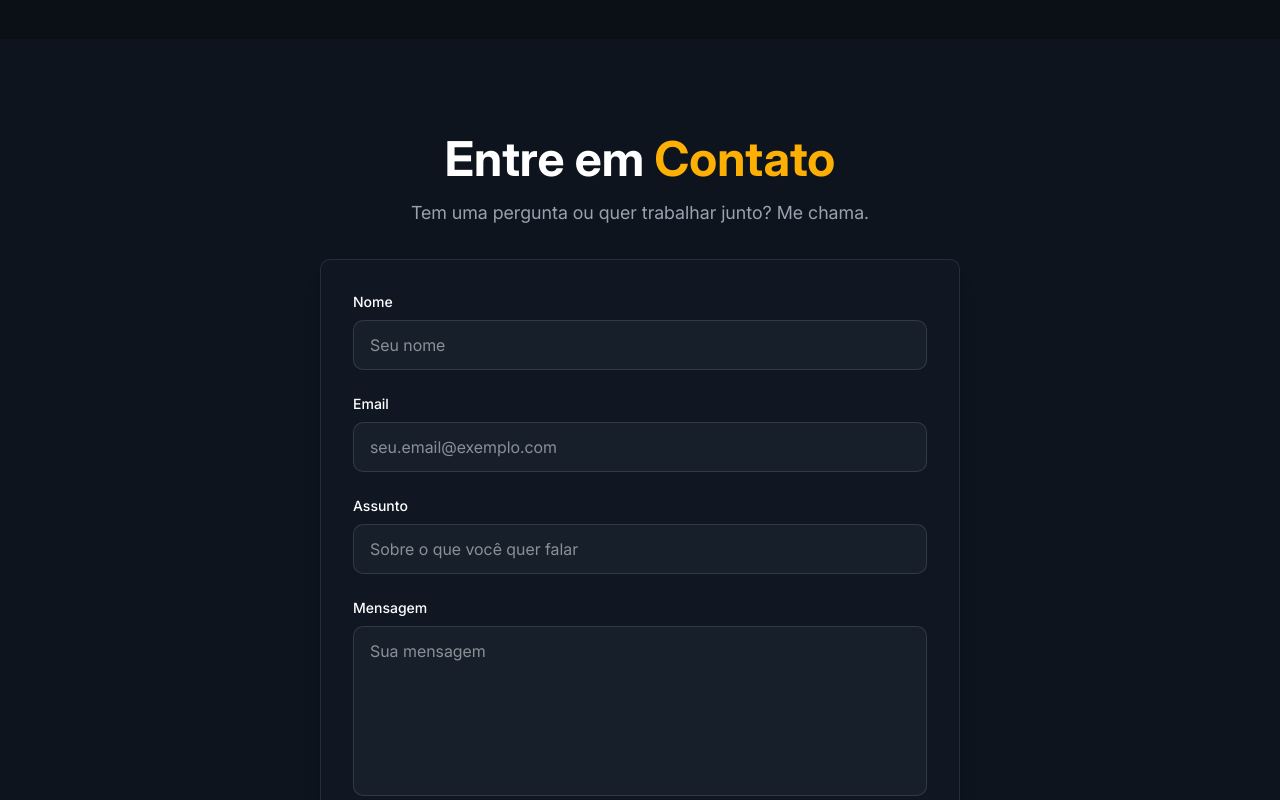
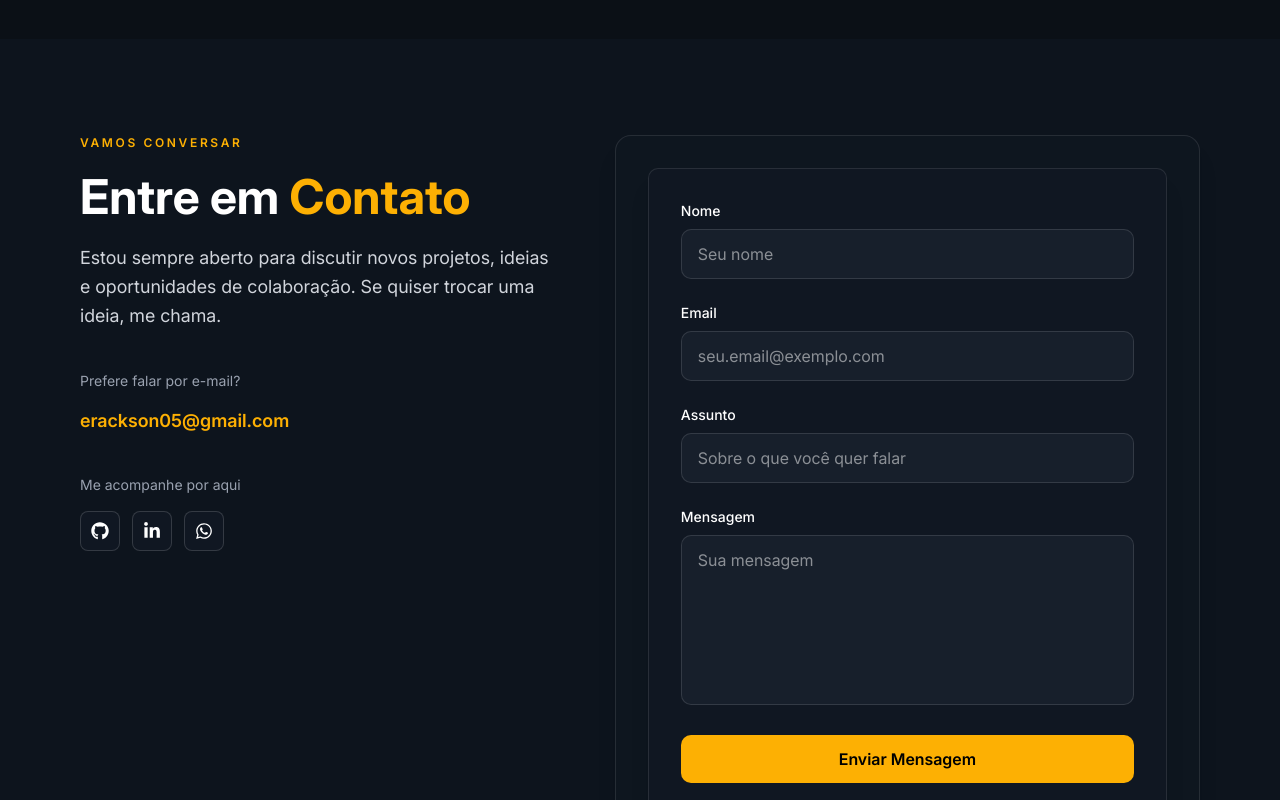
Before and after one commit to eracksonsouza/new-portfolio, a Next.js app: page / in a window 1280 px wide. Shown: the part 4960-5760 px from the top of the page. Built offline with nearby package versions, Linux system fonts and the light colour scheme; no server answers.

Commit message:
feat: enhance contact section with social links and improve layout for better user engagement

```diff
--- a/src/app/(site)/page.tsx
+++ b/src/app/(site)/page.tsx
@@ -2,9 +2,18 @@ import HeroSection from "@/components/hero-section";
 import SkillsSection from "@/components/skills-section";
 import ProfessionalExperience from "@/components/professional-experience";
 import EducationSection from "@/components/educacion-section";
-import ProjectsCard from "@/components/projects-card";
-import ContactForm from "@/components/contact-form";
 import Image from "next/image";
+import Link from "next/link";
+import { FaGithub, FaLinkedinIn, FaWhatsapp } from "react-icons/fa6";
+import dynamic from "next/dynamic";
+
+const ProjectsCard = dynamic(() => import("@/components/projects-card"), {
+  loading: () => <div className="h-80 rounded-2xl bg-[var(--es-surface)]/60" />,
+});
+
+const ContactForm = dynamic(() => import("@/components/contact-form"), {
+  loading: () => <div className="h-[520px] rounded-xl bg-[var(--es-surface-2)]/40" />,
+});
 
 const Home = () => {
   return (
@@ -23,6 +32,8 @@ const Home = () => {
                   alt="Foto de Erackson Souza"
                   fill
                   className="object-cover"
+                  quality={80}
+                  sizes="(max-width: 768px) 256px, 320px"
                 />
               </div>
             </div>
@@ -52,17 +63,72 @@ const Home = () => {
       <ProjectsCard />
 
       <section id="contact" className="bg-[var(--es-bg-soft)] py-16 md:py-24">
-        <main className="container mx-auto max-w-2xl px-4">
-          <div className="space-y-6 md:space-y-8">
-            <div className="space-y-3 text-center md:space-y-4">
-              <h2 className="text-3xl font-bold md:text-4xl lg:text-5xl">
-                Entre em <span className="text-[#fdb003]">Contato</span>
-              </h2>
-              <p className="text-base text-gray-400 md:text-lg">
-                Tem uma pergunta ou quer trabalhar junto? Me chama.
-              </p>
-            </div>
-            <ContactForm />
+        <main className="container mx-auto max-w-6xl px-4">
+          <div className="grid gap-10 lg:grid-cols-[0.9fr_1.1fr] lg:gap-14">
+            <section className="space-y-10">
+              <div className="space-y-4">
+                <p className="text-xs font-semibold uppercase tracking-[0.22em] text-[#fdb003]">
+                  Vamos conversar
+                </p>
+                <h2 className="text-3xl font-bold leading-tight md:text-4xl lg:text-5xl">
+                  Entre em <span className="text-[#fdb003]">Contato</span>
+                </h2>
+                <p className="max-w-xl text-base leading-relaxed text-gray-300 md:text-lg">
+                  Estou sempre aberto para discutir novos projetos, ideias e
+                  oportunidades de colaboração. Se quiser trocar uma ideia, me
+                  chama.
+                </p>
+              </div>
+
+              <div className="space-y-4">
+                <p className="text-sm text-gray-400">
+                  Prefere falar por e-mail?
+                </p>
+                <Link
+                  href="mailto:erackson05@gmail.com"
+                  className="inline-block text-lg font-semibold text-[#fdb003] transition-colors hover:text-[#ffd166]"
+                >
+                  erackson05@gmail.com
+                </Link>
+              </div>
+
+              <div className="space-y-4">
+                <p className="text-sm text-gray-400">Me acompanhe por aqui</p>
+                <div className="flex items-center gap-3">
+                  <Link
+                    href="https://github.com/eracksonsouza"
+                    target="_blank"
+                    rel="noopener noreferrer"
+                    aria-label="GitHub"
+                    className="rounded-md border border-white/15 bg-[var(--es-surface)] p-2.5 text-white transition-colors hover:border-[#fdb003]/60 hover:text-[#fdb003]"
+                  >
+                    <FaGithub size={18} />
+                  </Link>
+                  <Link
+                    href="https://www.linkedin.com/in/eracksonsouza/"
+                    target="_blank"
+                    rel="noopener noreferrer"
+                    aria-label="LinkedIn"
+                    className="rounded-md border border-white/15 bg-[var(--es-surface)] p-2.5 text-white transition-colors hover:border-[#fdb003]/60 hover:text-[#fdb003]"
+                  >
+                    <FaLinkedinIn size={18} />
+                  </Link>
+                  <Link
+                    href="https://wa.me/+5584991153472"
+                    target="_blank"
+                    rel="noopener noreferrer"
+                    aria-label="WhatsApp"
+                    className="rounded-md border border-white/15 bg-[var(--es-surface)] p-2.5 text-white transition-colors hover:border-[#fdb003]/60 hover:text-[#fdb003]"
+                  >
+                    <FaWhatsapp size={18} />
+                  </Link>
+                </div>
+              </div>
+            </section>
+
+            <section className="rounded-2xl border border-white/10 bg-[var(--es-surface)]/70 p-6 shadow-xl md:p-8">
+              <ContactForm variant="split" />
+            </section>
           </div>
         </main>
       </section>
--- a/src/app/layout.tsx
+++ b/src/app/layout.tsx
@@ -7,11 +7,6 @@ const inter = localFont({
     {
       path: "./fonts/Inter/Inter-VariableFont_opsz,wght.ttf",
       style: "normal",
-      weight: "100 900",
-    },
-    {
-      path: "./fonts/Inter/Inter-Italic-VariableFont_opsz,wght.ttf",
-      style: "italic",
       weight: "100 900",
     },
   ],
```
